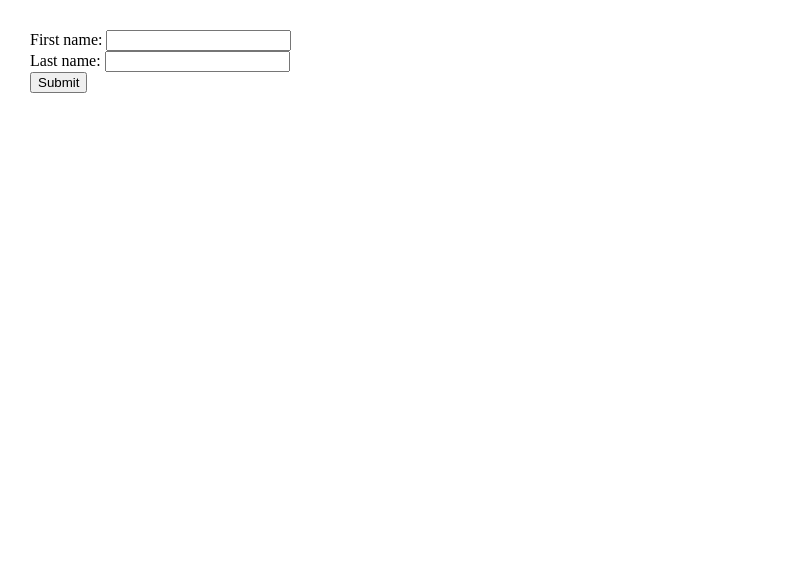
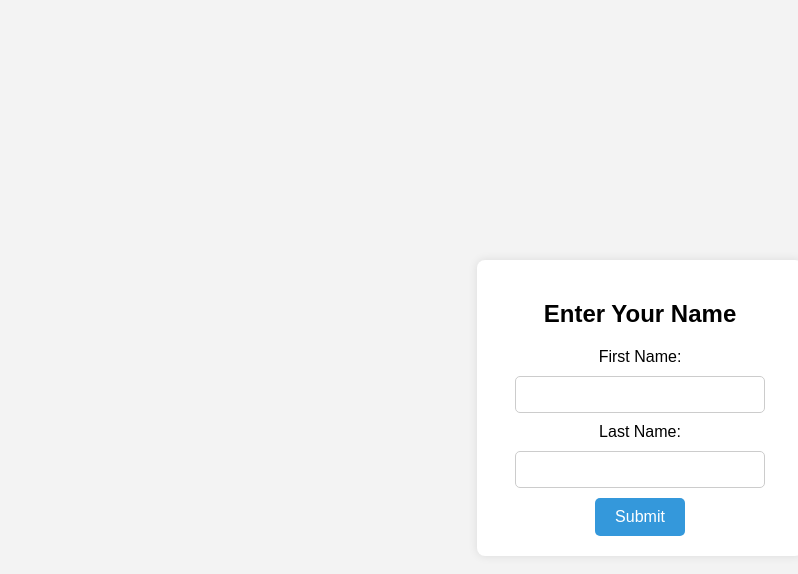
Before and after one commit to acciojob/form-login-akshayjadhhav18, a website: page main.html in a window 1280 px wide. Shown: the whole page, without its empty margins (0-798 px from the left). Drawn offline with Linux system fonts and the light colour scheme.

Commit message:
created a submission

```diff
--- a/main.html
+++ b/main.html
@@ -1,26 +1,25 @@
 <!DOCTYPE html>
+<html lang="en">
+<head>
+    <meta charset="UTF-8">
+    <meta name="viewport" content="width=device-width, initial-scale=1.0">
+    <title>Form Login</title>
+    <link rel="stylesheet" href="styles.css">
+</head>
+<body>
+    <div class="container">
+        <h2>Enter Your Name</h2>
+        <form id="form1">
+            <label for="fname">First Name:</label>
+            <input type="text" name="fname" id="fname"><br>
 
-<html>
+            <label for="lname">Last Name:</label>
+            <input type="text" name="lname" id="lname"><br>
 
-<head>
-	<meta charset=utf-8 />
-		<title>Return first and last name from a form</title>
-		<style type="text/css">
-			body {margin: 30px;}
-		</style>
-	<link rel="stylesheet" href="styles.css">
-</head>
+            <input type="submit" value="Submit">
+        </form>
+    </div>
 
-<body>
-	<form id="form1" onsubmit="getFormvalue()">
-		First name: <input type="text" name="fname"><br>
-		Last name: <input type="text" name="lname"><br>
-		<input type="submit" value="Submit">
-	</form>
-
-    <script type="text/javascript" src="./script.js">
-</script>
-
+    <script src="script.js"></script>
 </body>
-
 </html>
--- a/script.js
+++ b/script.js
@@ -1,4 +1,15 @@
-function getFormvalue() {
-    //Write your code here
+function getFormvalue(event) {
+    event.preventDefault(); // Prevent form from refreshing the page
 
+    const firstName = document.querySelector("[name='fname']").value.trim();
+    const lastName = document.querySelector("[name='lname']").value.trim();
+
+    if (firstName === "" || lastName === "") {
+        alert("Please enter both first name and last name.");
+        return;
+    }
+
+    alert(firstName + " " + lastName);
 }
+
+document.getElementById("form1").addEventListener("submit", getFormvalue);
--- a/styles.css
+++ b/styles.css
@@ -1 +1,39 @@
 /*  your css code here. If applicable */
+body {
+    font-family: Arial, sans-serif;
+    display: flex;
+    justify-content: center;
+    align-items: center;
+    height: 100vh;
+    background-color: #f3f3f3;
+}
+
+.container {
+    background: white;
+    padding: 20px;
+    border-radius: 8px;
+    box-shadow: 0 0 10px rgba(0, 0, 0, 0.1);
+    text-align: center;
+}
+
+input[type="text"] {
+    width: 80%;
+    padding: 10px;
+    margin: 10px 0;
+    border: 1px solid #ccc;
+    border-radius: 5px;
+}
+
+input[type="submit"] {
+    padding: 10px 20px;
+    border: none;
+    background: #3498db;
+    color: white;
+    font-size: 16px;
+    cursor: pointer;
+    border-radius: 5px;
+}
+
+input[type="submit"]:hover {
+    background: #2980b9;
+}
```
